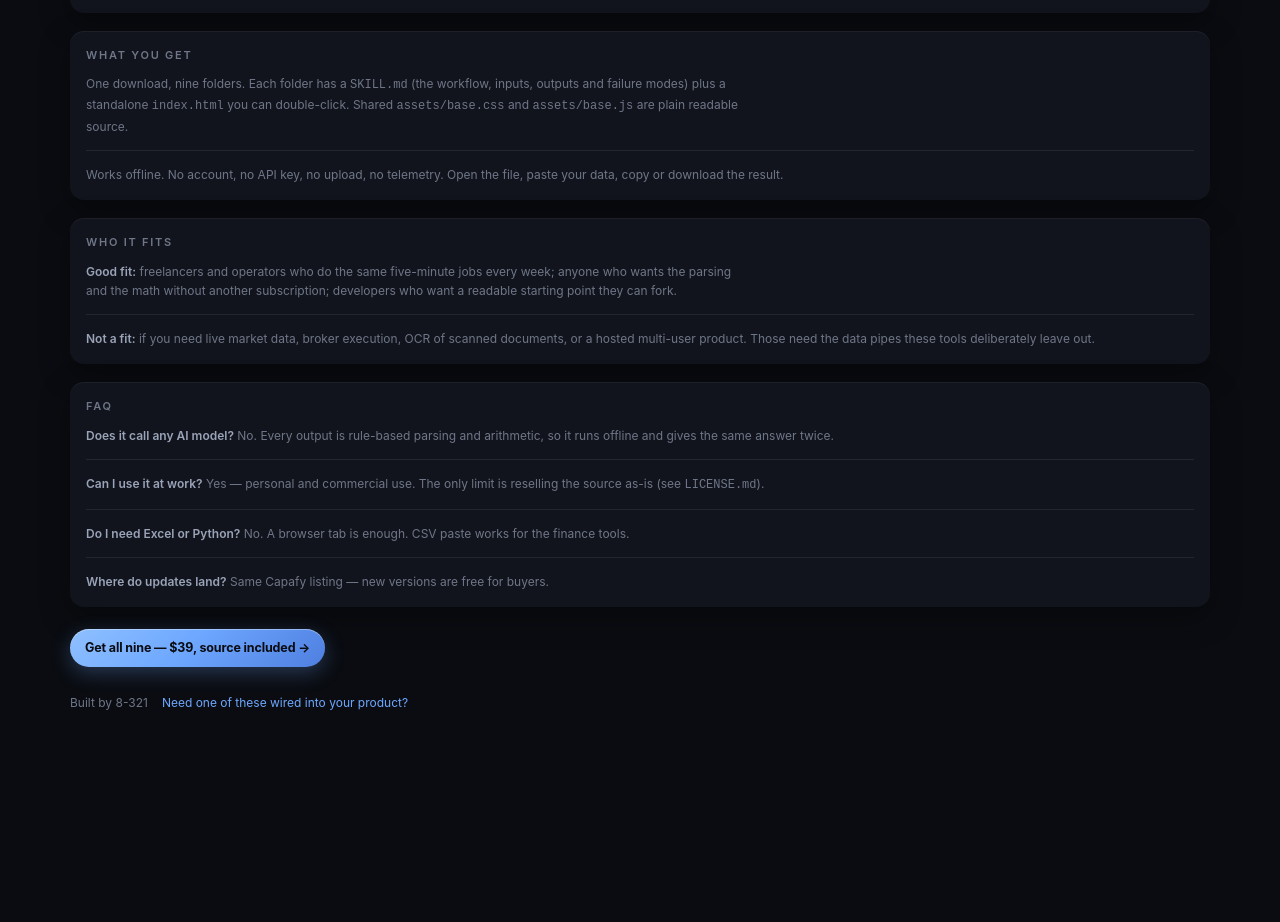
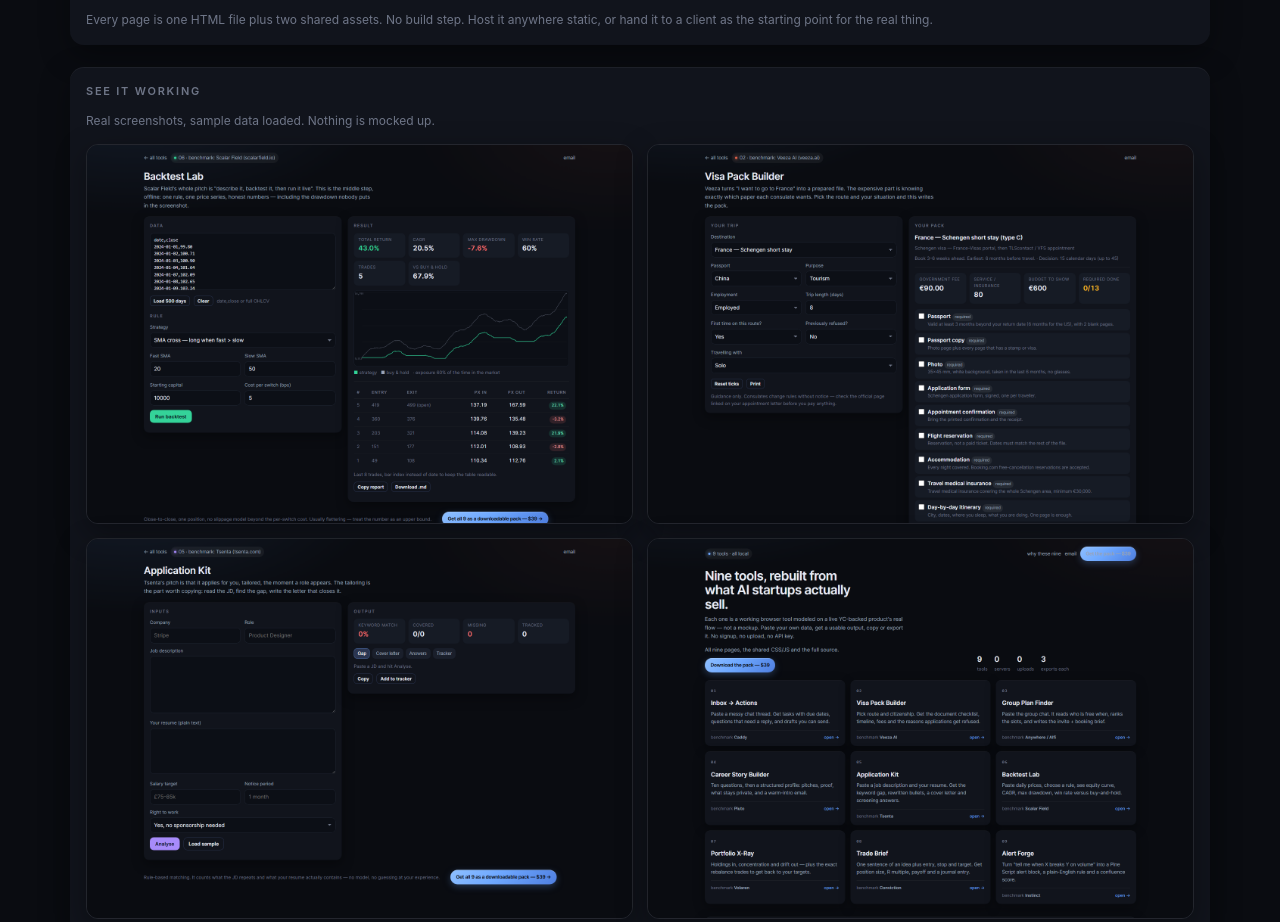
Before and after one commit to 8-321/micro-tools, a plain HTML site: page index.html in a window 1280 px wide. Shown: the part 1137-2059 px from the top of the page. Before the commit the page ends 1922 px from the top, so only its background shows below. Drawn offline with Linux system fonts and the light colour scheme.

Commit message:
add screenshot gallery and tidy hero cta

```diff
--- a/index.html
+++ b/index.html
@@ -27,7 +27,10 @@
 .hero p{color:var(--tx2);margin-top:10px;max-width:60ch}
 .stat{display:flex;gap:18px;flex-wrap:wrap;margin-top:16px;font-size:12px;color:var(--tx3)}
 .stat b{display:block;color:var(--tx);font-size:20px;font-variant-numeric:tabular-nums}
-</style>
+.gal{display:grid;grid-template-columns:1fr 1fr;gap:14px;margin-top:14px}
+@media(max-width:760px){.gal{grid-template-columns:1fr}}
+.gal a{display:block;border-radius:12px;overflow:hidden;box-shadow:0 10px 30px rgba(0,0,0,.35);border:1px solid var(--line)}
+.gal img{display:block;width:100%;height:auto}</style>
 <meta property="og:type" content="website">
 <meta property="og:title" content="Nine tools, rebuilt from what AI startups actually sell">
 <meta property="og:description" content="9 offline browser tools: inbox to actions, visa pack, group plan, career story, application kit, backtest lab, portfolio X-ray, trade brief, alert forge. $39, source included.">
@@ -51,7 +54,8 @@
     <div>
       <h1>Nine tools, rebuilt from what AI startups actually sell.</h1>
       <p>Each one is a working browser tool modeled on a live YC-backed product's real flow — not a mockup. Paste your own data, get a usable output, copy or export it. No signup, no upload, no API key.</p>
-      <p style="margin-top:14px">All nine pages, the shared CSS/JS and the source: <a class="buy" href="https://capafy.ai/agent/9-micro-tools-rebuilt-from-ai-startups/8720081509?ct=mt_github" target="_blank" rel="noopener">Download the pack — $39</a></p>
+      <p style="margin-top:14px">All nine pages, the shared CSS/JS and the full source.</p>
+      <p style="margin-top:10px"><a class="buy" href="https://capafy.ai/agent/9-micro-tools-rebuilt-from-ai-startups/8720081509?ct=mt_github" target="_blank" rel="noopener">Download the pack — $39</a></p>
     </div>
     <div class="stat">
       <div><b>9</b>tools</div>
@@ -82,6 +86,18 @@
     </div>
   </section>
 
+  <section id="shots" style="margin-top:22px">
+    <div class="card pad">
+      <h2>See it working</h2>
+      <p class="note" style="max-width:88ch">Real screenshots, sample data loaded. Nothing is mocked up.</p>
+      <div class="gal">
+        <a href="backtest/"><img src="assets/shots/backtest.png" alt="Backtest Lab: equity curve, CAGR, max drawdown, trade table" loading="lazy"></a>
+        <a href="visa/"><img src="assets/shots/visa.png" alt="Visa Pack Builder: document checklist, timeline and fees" loading="lazy"></a>
+        <a href="apply/"><img src="assets/shots/apply.png" alt="Application Kit: keyword gap, rewritten bullets and cover letter" loading="lazy"></a>
+        <a href="./"><img src="assets/shots/hub.png" alt="Hub page listing all nine tools" loading="lazy"></a>
+      </div>
+    </div>
+  </section>
   <section id="inside" style="margin-top:18px">
     <div class="card pad">
       <h2>What you get</h2>
```
Also changed, not shown: assets/shots/apply.png (added), assets/shots/backtest.png (added), assets/shots/hub.png (added), assets/shots/visa.png (added).
